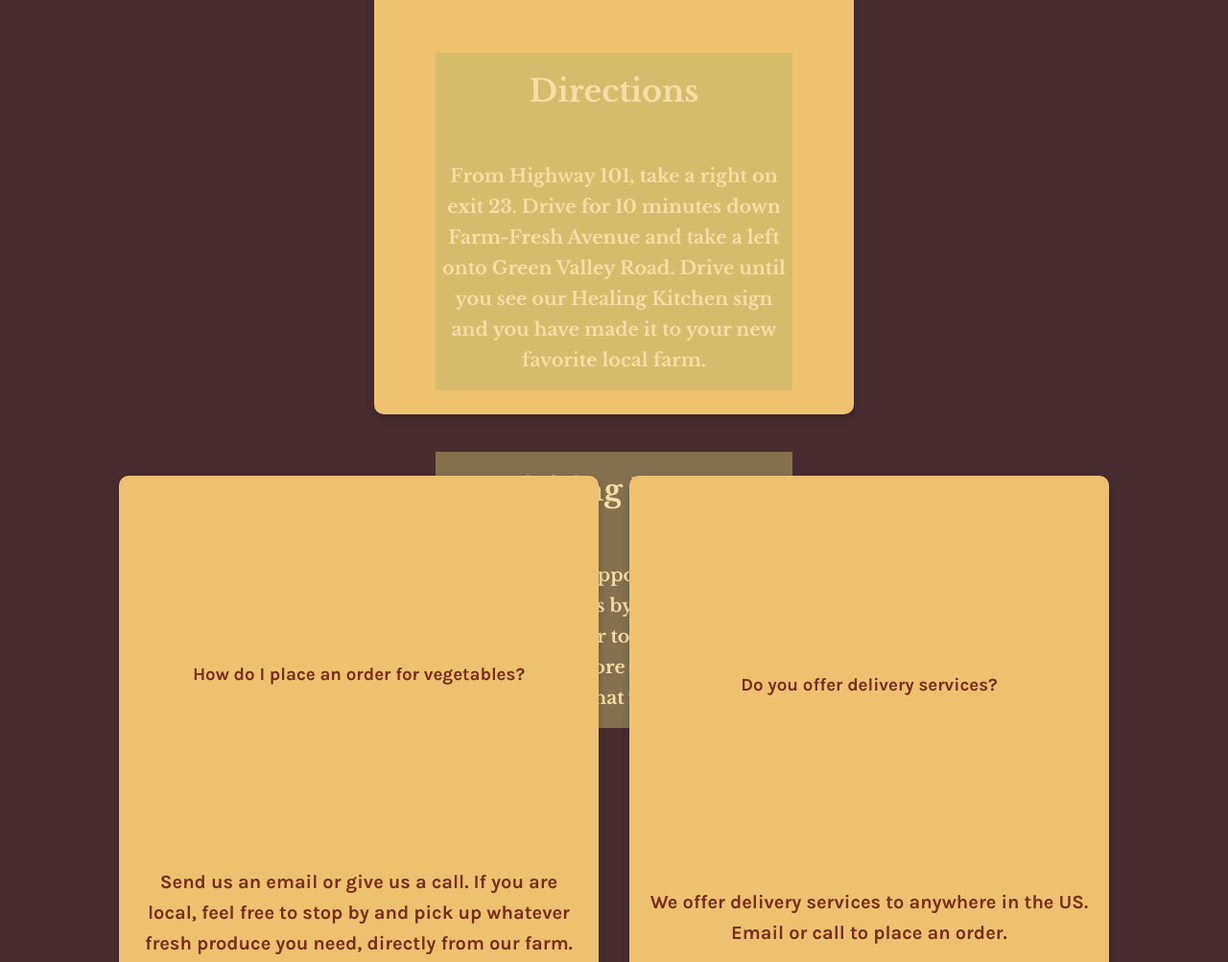
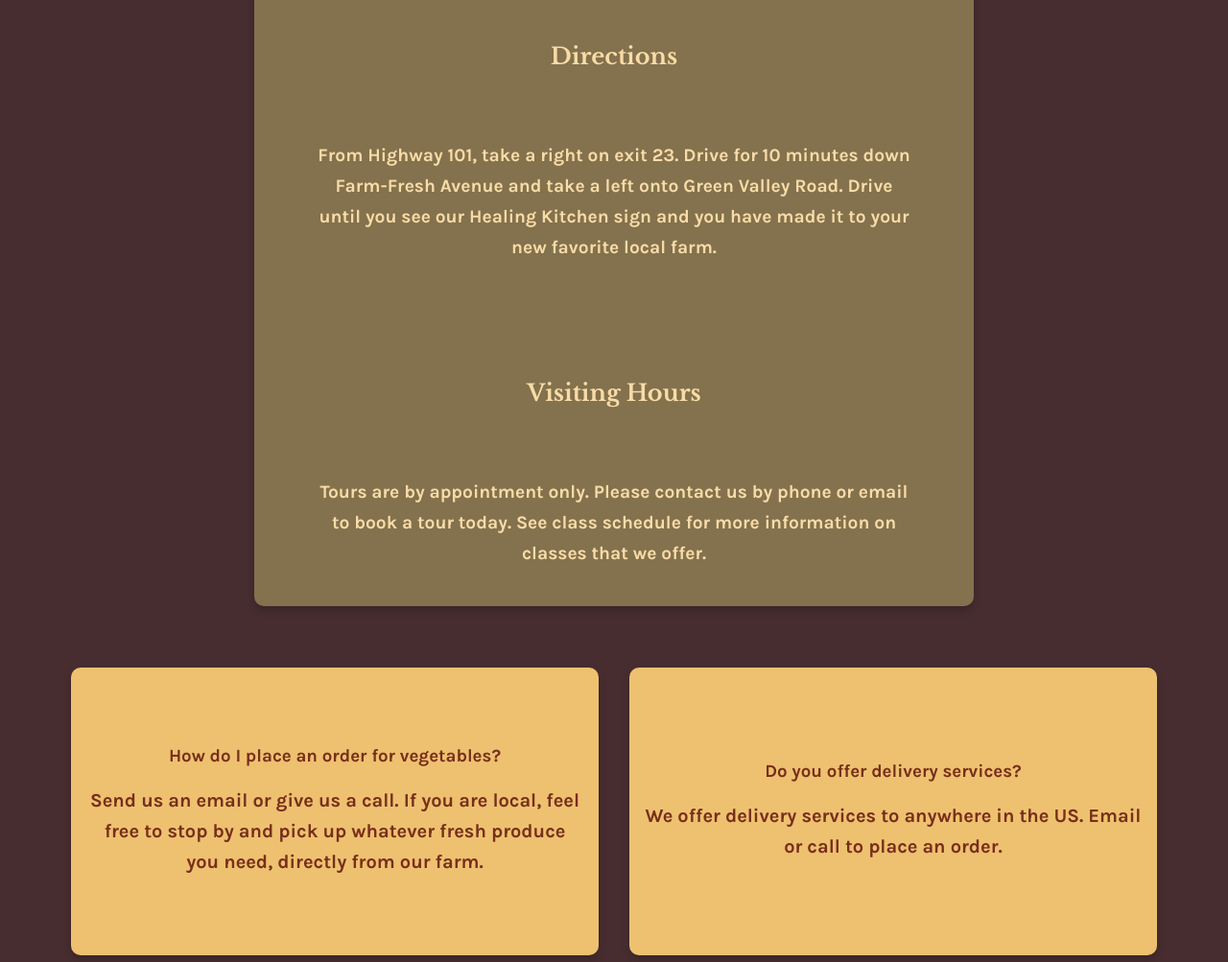
Before and after one commit to kconley99/healing-kitchen-revised, a plain HTML site: page contact-us.html in a window 1280 px wide. Shown: the part 2728-3731 px from the top of the page at 96% size. Drawn offline with nearby package versions, Linux system fonts and the light colour scheme; files whose address does not match are found by name.

Commit message:
desktop view final

```diff
--- a/contact-us.html
+++ b/contact-us.html
@@ -104,16 +104,16 @@
 
 <!-- visit -->
  <section class="card-container">
-    <div class="card">
+    <div class="wide-contact-card">
         <h2>Visit Our Farm</h2>
         <p>Our farm is located in the heart of Green Valley, just 15 minutes from downtown. We welcome visitors for educational means, class participation, and community needs.</p>
         <div class="flex-container">
-            <div class="flex-item bg-color">
-                <h3>Directions</h3>
+            <div class="flex-item">
+                <h2>Directions</h2>
                 <p>From Highway 101, take a right on exit 23. Drive for 10 minutes down Farm-Fresh Avenue and take a left onto Green Valley Road. Drive until you see our Healing Kitchen sign and you have made it to your new favorite local farm.</p>
             </div>
-            <div class="flex-item bg-color">
-                <h3>Visiting Hours</h3>
+            <div class="flex-item">
+                <h2>Visiting Hours</h2>
                 <p>Tours are by appointment only. Please contact us by phone or email to book a tour today. See class schedule for more information on classes that we offer.</p>
             </div>
         </div>
@@ -122,15 +122,15 @@
 
  <!-- FAQs -->
   <section class="card-container">
-    <div class="card">
+    <div class="impact-card">
         <h3>How do I place an order for vegetables?</h3>
         <p>Send us an email or give us a call. If you are local, feel free to stop by and pick up whatever fresh produce you need, directly from our farm.</p>
     </div>
-    <div class="card">
+    <div class="impact-card">
         <h3>Do you offer delivery services?</h3>
         <p>We offer delivery services to anywhere in the US. Email or call to place an order. </p>
     </div>
-    <div class="card">
+    <div class="impact-card">
         <h3>Can I visit the farm with my family?</h3>
         <p>Yes! We encourage families to come together and learn about a good diet and sustainability. We believe it is of utmost importance to inform our community about the benefits of a healthy diet and fresh produce.</p>
     </div>
--- a/css/styles.css
+++ b/css/styles.css
@@ -511,6 +511,21 @@ h2 {
     justify-content: center;
 }
 
+.wide-contact-card {
+    background-color: rgba(194, 182, 107, 0.5);
+    border-radius: 10px;
+    padding: 1rem;
+    width: 750px;
+    height: 900px;
+    gap: 20px;
+    text-align: center;
+    box-shadow: 0 4px 8px rgba(0, 0, 0, 0.2);
+    display: flex;
+    flex-direction: column;
+    align-items: center;
+    justify-content: center;
+}
+
 .donation-card {
     background-color: var(--primary);
     color: var(--accent);
@@ -581,10 +596,6 @@ h2 {
     align-items: center;
     gap: 10px;
     justify-content: center;
-}
-
-.bg-color {
-    background-color: rgba(194, 182, 107, 0.5);
 }
 
 /*Menu Page Styles */
@@ -678,7 +689,6 @@ h2 {
     font-size: 2.5rem;
 }
 .flex-container .flex-item p {
-    font-family: 'Libre Baskerville', serif;
     text-align: center;
     color: var(--text);
     margin: 1rem 0;
```
